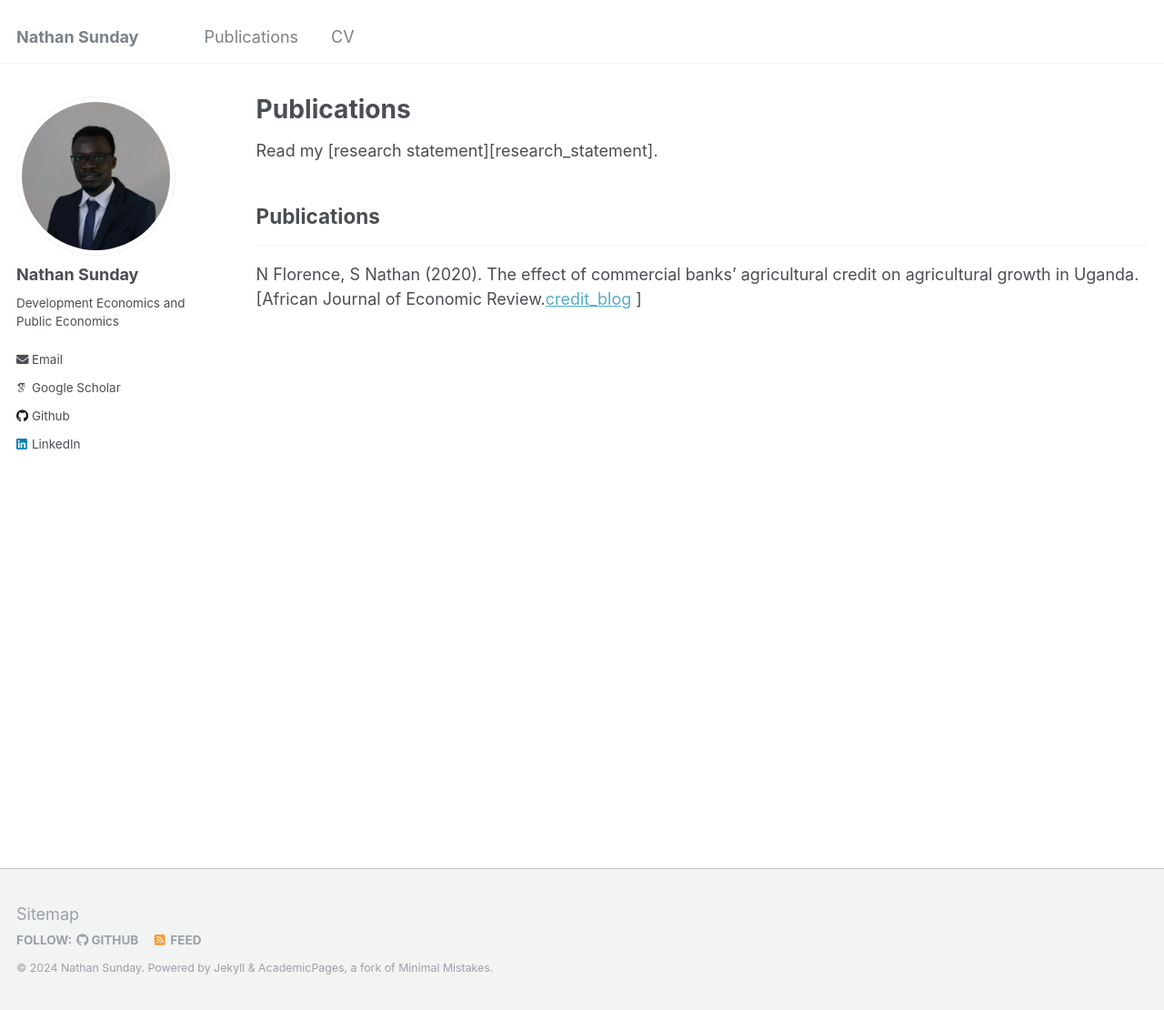
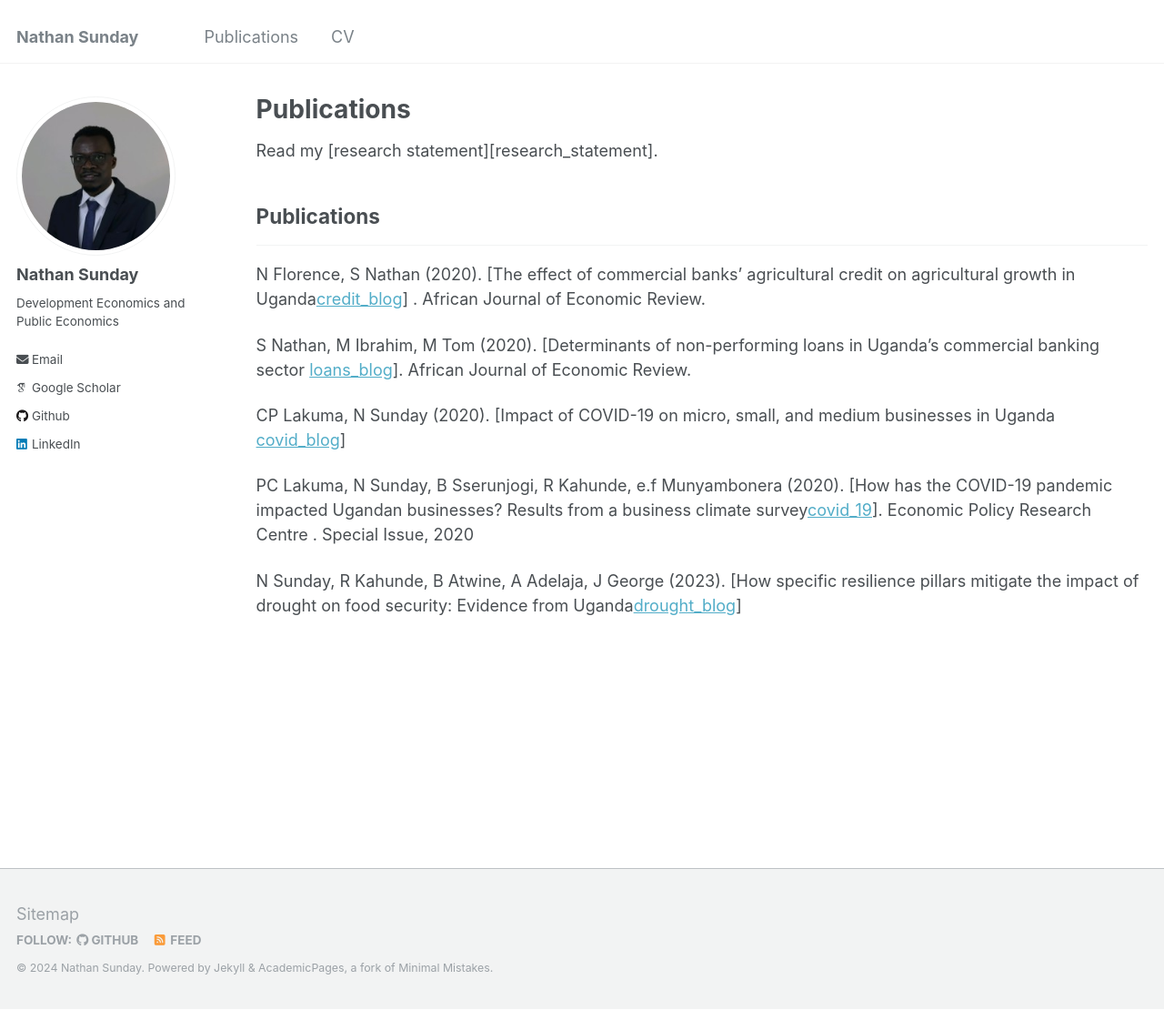
Before and after one commit to LizzyChikapa/nathan, a Jekyll site: the page built from _pages/research-publications.md, in a window 1280 px wide and 1110 px high. Shown: the whole window at 91% size. Built offline with Jekyll 4.4.1, drawn with Linux system fonts in a browser that asks for light colours; some web fonts are replaced.

Commit message:
Update research-publications.md

```diff
--- a/_pages/research-publications.md
+++ b/_pages/research-publications.md
@@ -17,7 +17,21 @@ Read my [research statement][research_statement].
 
 ## Publications
 ---
-N Florence, S Nathan (2020). The effect of commercial banks’ agricultural credit on agricultural growth in Uganda. [African Journal of Economic Review.[credit_blog] ]
+N Florence, S Nathan (2020). [The effect of commercial banks’ agricultural credit on agricultural growth in Uganda[credit_blog]] . African Journal of Economic Review.
+
+
+S Nathan, M Ibrahim, M Tom (2020). [Determinants of non-performing loans in Uganda’s commercial banking sector [loans_blog]]. African Journal of Economic Review.
+
+CP Lakuma, N Sunday (2020). [Impact of COVID-19 on micro, small, and medium businesses in Uganda [covid_blog]]
+
+PC Lakuma, N Sunday, B Sserunjogi, R Kahunde, e.f Munyambonera (2020). [How has the COVID-19 pandemic impacted Ugandan businesses? Results from a business climate survey[covid_19]]. Economic Policy Research Centre . Special Issue, 2020
+
+N Sunday, R Kahunde, B Atwine, A Adelaja, J George (2023). [How specific resilience pillars mitigate the impact of drought on food security: Evidence from Uganda[drought_blog]]
+
 
 
 [credit_blog]: https://www.ajol.info/index.php/ajer/article/view/192203
+[loans_blog]: https://www.ajol.info/index.php/ajer/article/view/192192
+[covid_blog]: https://policycommons.net/artifacts/4139952/impact-of-covid-19-on-micro-small-and-medium-businesses-in-uganda/4948149/
+[covid_19]: https://www.voced.edu.au/content/ngv:86700
+[drought_blog]: https://link.springer.com/article/10.1007/s12571-022-01313-9
```
